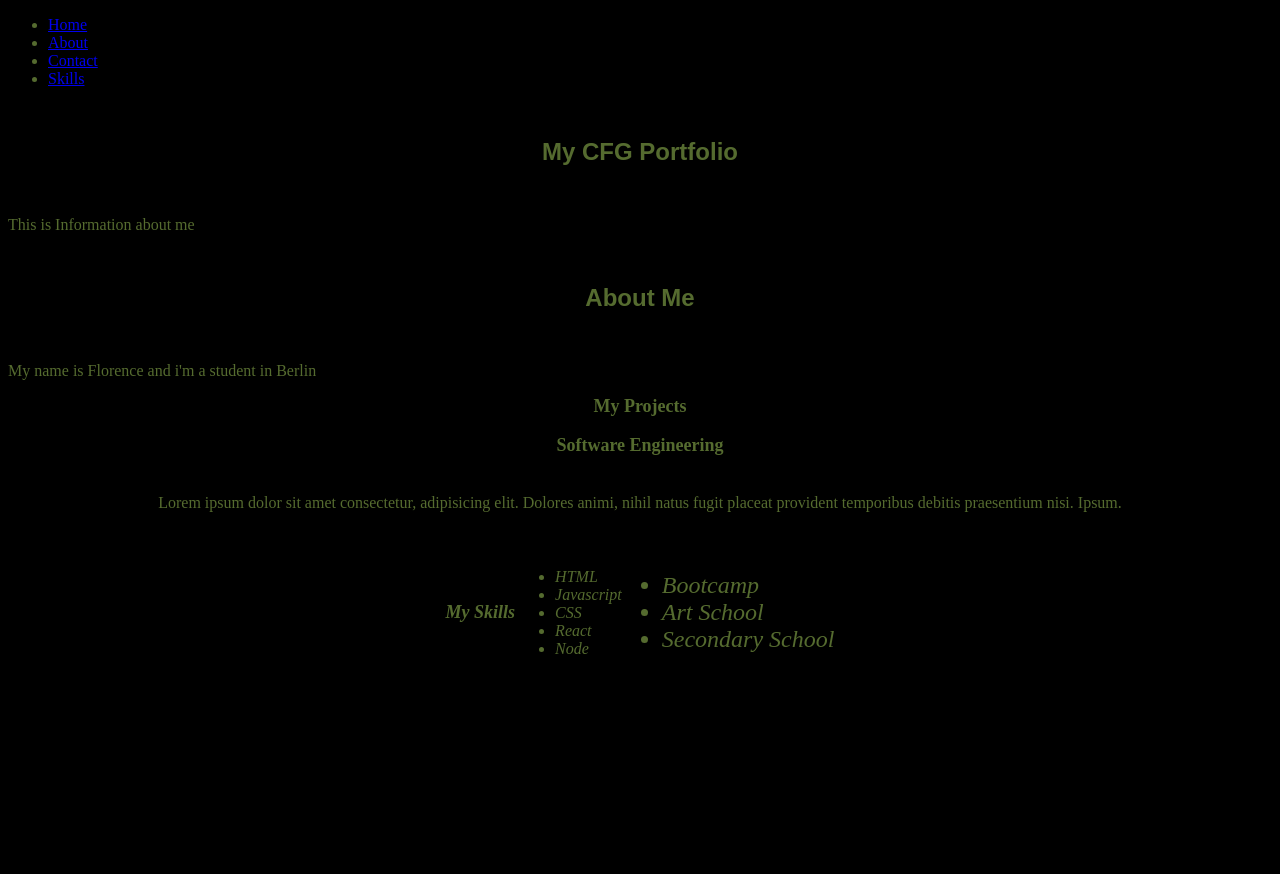
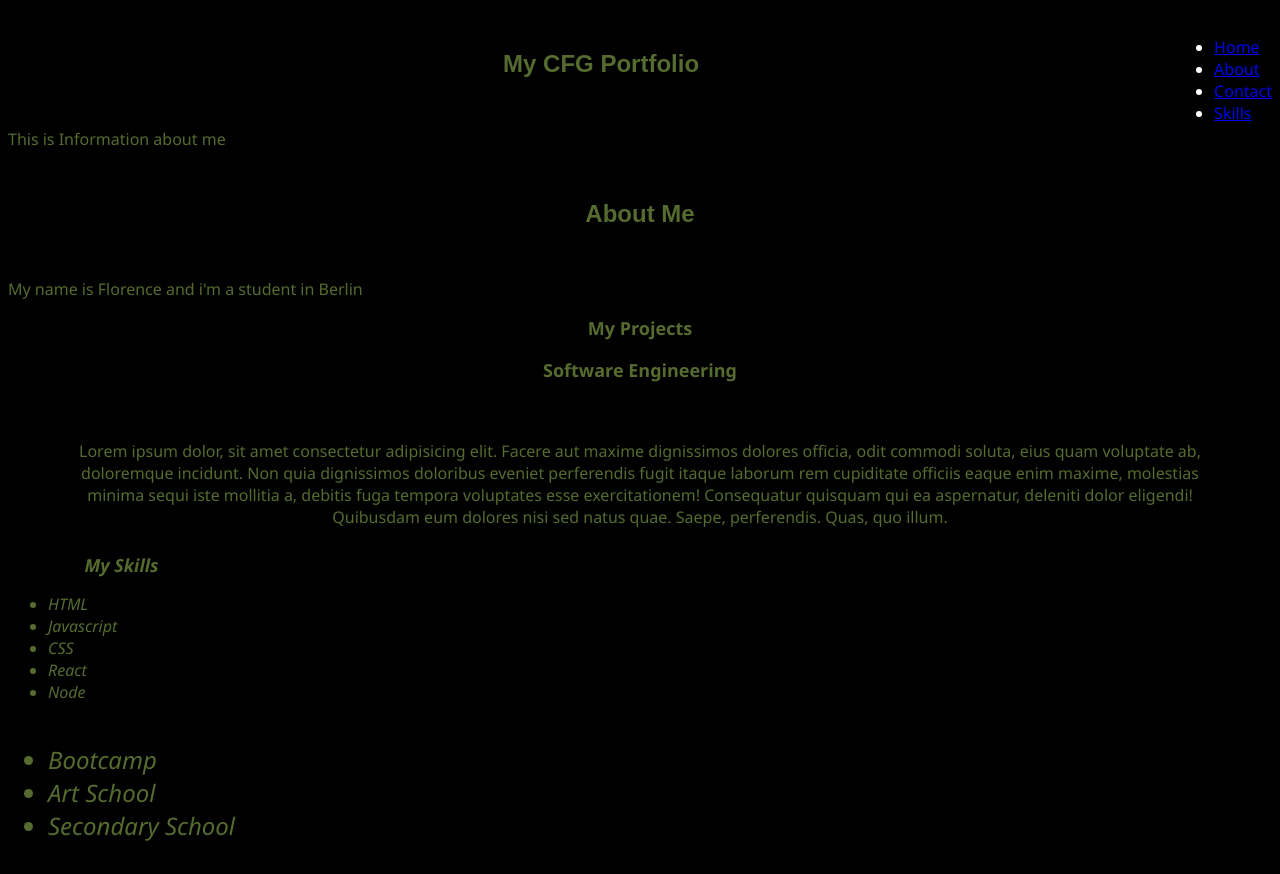
Before and after one commit to flosulliv/my-website, a plain HTML site: page CFG-Fortfolio/index.html in a window 1280 px wide. Before the commit the page ends 800 px from the top, so only its background shows below. Drawn offline with Linux system fonts and the light colour scheme.

Commit message:
Changes
Maded a few changes in CSS

```diff
--- a/CFG-Fortfolio/index.css
+++ b/CFG-Fortfolio/index.css
@@ -1,9 +1,20 @@
 * {
   box-sizing: border-box;
 }
+
 body {
   background-color: black;
   color: darkolivegreen;
+  align-items: center;
+  justify-content: center;
+  font-family: "Segoe UI", Tahoma, Geneva, Verdana, sans-serif;
+}
+
+.navbar {
+  color: white;
+  display: inline;
+  justify-content: space-around;
+  float: right;
 }
 
 h1 {
@@ -25,20 +36,23 @@ h3 {
 }
 h3 + p {
   text-align: center;
-  padding: 20px;
+  padding: 40px 40px 0px 40px;
+  margin: 10px;
+  display: flex;
+  justify-content: center;
 }
 
 #skills-list {
   list-style-type: none;
   font-style: italic;
   font: 400;
-  display: flex;
+  display: inline-block;
   align-items: center;
   justify-content: center;
 }
 #education-list {
   font-size: 1.5rem;
-  display: flex;
+  display: inline-block;
   align-items: center;
   justify-content: center;
 }
--- a/CFG-Fortfolio/index.html
+++ b/CFG-Fortfolio/index.html
@@ -28,9 +28,14 @@
       <h2>My Projects</h2>
       <h3>Software Engineering</h3>
       <p>
-        Lorem ipsum dolor sit amet consectetur, adipisicing elit. Dolores animi,
-        nihil natus fugit placeat provident temporibus debitis praesentium nisi.
-        Ipsum.
+        Lorem ipsum dolor, sit amet consectetur adipisicing elit. Facere aut
+        maxime dignissimos dolores officia, odit commodi soluta, eius quam
+        voluptate ab, doloremque incidunt. Non quia dignissimos doloribus
+        eveniet perferendis fugit itaque laborum rem cupiditate officiis eaque
+        enim maxime, molestias minima sequi iste mollitia a, debitis fuga
+        tempora voluptates esse exercitationem! Consequatur quisquam qui ea
+        aspernatur, deleniti dolor eligendi! Quibusdam eum dolores nisi sed
+        natus quae. Saepe, perferendis. Quas, quo illum.
       </p>
     </div>
     <div id="skills-list">
```
